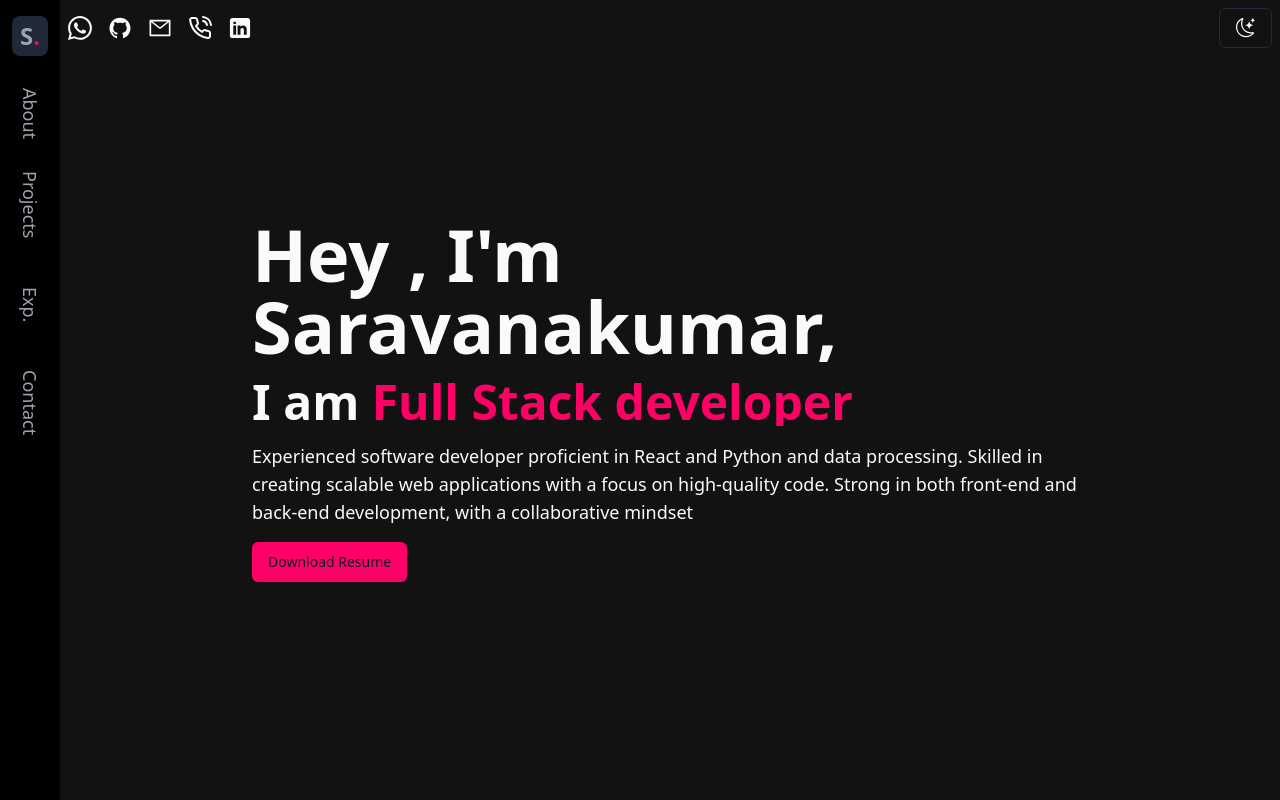
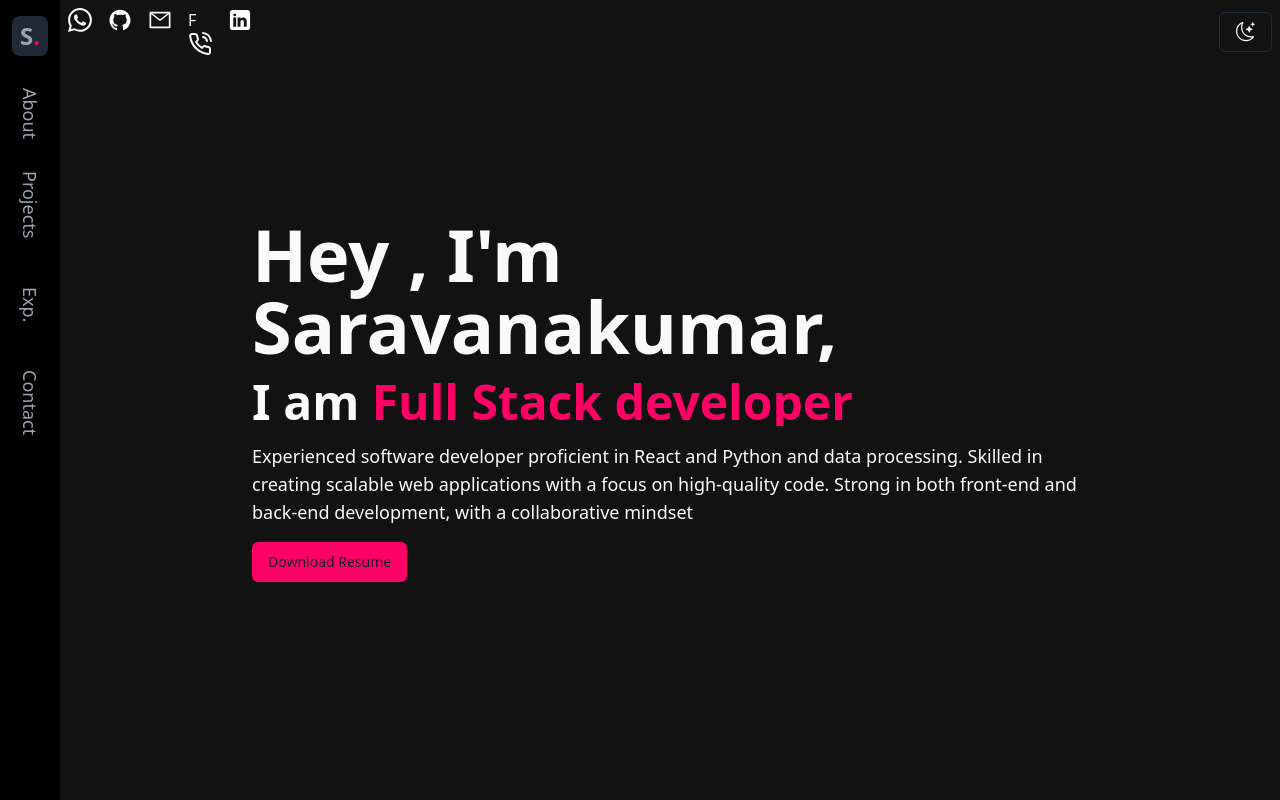
Before and after one commit to Saro006/portfolio, a Next.js app: page / in a window 1280 px wide. Shown: the top 800 px of the page. Built offline with nearby package versions, Linux system fonts and the light colour scheme.

Commit message:
Update NavBar.tsx

```diff
--- a/src/layout/NavBar.tsx
+++ b/src/layout/NavBar.tsx
@@ -22,13 +22,13 @@ const NavBar = () => {
                 <Link href="https://wa.me/919498361521" target="_blank" >
                     <IconWhatsapp />
                 </Link>
-                <Link href="https://github.com/Raj-232" target="_blank" >
+                <Link href="https://github.com/Saro006" target="_blank" >
                     <IconGithub />
                 </Link>
                 <Link href="mailto:saravanakumarsk8056@gmail.com" >
                     <IconMail />
                 </Link>
-                <Link href="tel:+919498361521" >
+                <Link href="tel:+919498361521" >F
                     <IconPhoneCall />
                 </Link>
                 <Link href="https://www.linkedin.com/in/saravana-kumar-u-a077b7280/" target="_blank" >
```
